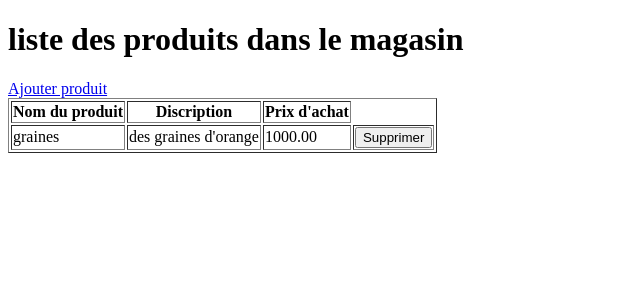
After one commit to ChemsSun/Projet-SI, a Django app: page /listePorduits/ in a window 1280 px wide. The commit adds this page. Shown: the top 300 px of the page, without its empty margins (0-640 px from the left). Run offline with Django 5.2, Linux system fonts and the light colour scheme; data comes from the database, SQL or seed files in the repository; both versions use the stored data as it was after the commit.

Commit message:
changement

```diff
--- a/BinomeProject/SystemeGestion/models.py
+++ b/BinomeProject/SystemeGestion/models.py
@@ -14,6 +14,7 @@ class Produit(models.Model):
     Code=models.AutoField(primary_key=True)
     NomP=models.CharField(max_length=30)
     Description=models.CharField(max_length=100)
+    prix_achat=models.DecimalField(max_digits=10, decimal_places=2)
     def __str__(self):
         return self.NomP
 
@@ -29,6 +30,9 @@ class Achat(models.Model):
 
     def __str__(self):
         return self.produit
+    def save(self, *args, **kwargs):
+        self.montant_total_achat_ht = self.quantite * self.prix_unitaire_ht
+        super().save(*args, **kwargs)
 
 
 class Client(models.Model):
--- /dev/null
+++ b/BinomeProject/SystemeGestion/templates/liste_produits.html
@@ -0,0 +1,36 @@
+<!DOCTYPE html>
+<html lang="en">
+<head>
+    <meta charset="UTF-8">
+    <meta name="viewport" content="width=device-width, initial-scale=1.0">
+    <title>Document</title>
+</head>
+<body>
+    <h1>liste des produits dans le magasin</h1>
+    <a href="{% url 'produits' %}">Ajouter produit</a>
+    <table border="1px">
+        <thead>
+          <tr>
+            <th>Nom du produit</th>
+            <th>Discription</th>
+            <th>Prix d'achat</th>
+          </tr>
+        </thead>
+        <tbody>
+          {%for produit in produits %}
+          <tr>
+            <td>{{produit.NomP}}</td>
+            <td>{{produit.Description}}</td>
+            <td>{{produit.prix_achat}}</td>
+            <td>
+              <form method="post" action="{% url 'delete_Produit' produit.Code %}">
+                {% csrf_token %}
+                <button type="submit" class="btn btn-danger">Supprimer</button>
+              </form>
+            </td>
+          </tr>
+          {% endfor %}
+        </tbody>
+      </table>
+</body>
+</html>
--- a/BinomeProject/SystemeGestion/urls.py
+++ b/BinomeProject/SystemeGestion/urls.py
@@ -9,4 +9,9 @@ urlpatterns=[
     path('listeAchat/',views.liste_achats,name='liste_achats'),
     path('delete_fournisseur/<int:fournisseur_id>/',views.delete_fournisseur,name='delete_fournisseur'),
     path('listeFournisseurs/',views.liste_fournisseurs,name='liste_fournisseurs'),
+    path('listePorduits/', views.list_produit,name='list_produit'),
+    path('produits/',views.produits,name='produits'),
+    path('delete_Produit/<int:produit_id>/',views.delete_Produit,name='delete_Produit'),
+    path('delete_achat/<int:achat_id>/', views.delete_achat, name='delete_achat'),
+
 ]
--- a/BinomeProject/SystemeGestion/views.py
+++ b/BinomeProject/SystemeGestion/views.py
@@ -1,38 +1,54 @@
+from decimal import Decimal
 from django.shortcuts import get_object_or_404, render ,redirect
 from django.shortcuts import render
 
 from SystemeGestion.models import Achat, Fournisseur, Produit
-from .forms import AchatForm, FournisseurForm
+from .forms import AchatForm, FournisseurForm, ProduitForm
 
 def home(request):
     return render(request,'home.html')
+
+# def achat(request):
+#     if request.method == 'POST':
+#         form = AchatForm(request.POST)
+#         if form.is_valid():
+#             fournisseur_nom = form.cleaned_data['fournisseur'].NomF
+#             produit_nom = form.cleaned_data['produit'].NomP
+#             quantite = form.cleaned_data['quantite']
+#             prix_unitaire_ht = form.cleaned_data['prix_unitaire_ht']
+#             montant_paye = form.cleaned_data['montant_paye']
+#             montant_total_achat_ht = quantite * prix_unitaire_ht
+
+#             fournisseur, created=Fournisseur.objects.get_or_create(NomF=fournisseur_nom)
+#             achat=Achat.objects.create(
+#                 fournisseur=fournisseur,
+#                 produit=form.cleaned_data['produit'],
+#                 quantite=quantite,
+#                 date_achat=form.cleaned_data['date_achat'],
+#                 prix_unitaire_ht=prix_unitaire_ht,
+#                 montant_total_achat_ht=montant_total_achat_ht,
+#                 montant_paye=montant_paye
+#             )
+#             form.save()
+#             return redirect('liste_achats')
+#     else:
+#         form = AchatForm()
+#         message="remplire votre achat"
+#     return render(request, 'achat.html', {'form': form ,'message':message})
+
+
 
 def achat(request):
     if request.method == 'POST':
         form = AchatForm(request.POST)
         if form.is_valid():
-            fournisseur_nom=form.cleaned_data['fournisseur'].NomF
-            produit_nom = form.cleaned_data['produit'].NomP
-            quantite=form.cleaned_data['quantite']
-            prix_unitaire=form.cleaned_data['prix_unitaire_ht']
-            montant_total_achat=quantite * prix_unitaire
-
-            fournisseur, created=Fournisseur.objects.get_or_create(NomF=fournisseur_nom)
-            achat=Achat.objects.create(
-                fournisseur=fournisseur,
-                produit=form.cleaned_data['produit'],
-                quantite=quantite,
-                date_achat=form.cleaned_data['date_achat'],
-                prix_unitaire_ht=prix_unitaire,
-                montant_total_achat_ht =montant_total_achat,
-                montant_paye=form.cleaned_data['montant_paye']
-            )
+            # Pas besoin de créer manuellement l'objet Achat
             form.save()
             return redirect('liste_achats')
     else:
         form = AchatForm()
-        message="remplire votre achat"
-    return render(request, 'achat.html', {'form': form ,'message':message})
+        message = "Remplissez votre achat"
+    return render(request, 'achat.html', {'form': form, 'message': message})
 
 def fournisseur(request):
     if request.method == 'POST':
@@ -43,6 +59,29 @@ def fournisseur(request):
     else:
         form = FournisseurForm()
     return render(request, 'fournisseur.html', {'form': form})
+
+# def paiement(request,achat_id):
+#     achat = get_object_or_404(Achat, pk=achat_id)
+#     montant_paye=request.POST.get('montant_paye')
+#     achat.montant_paye += Decimal(montant_paye)
+#     achat.save()
+#     achat.fournisseur.solde -= Decimal(montant_paye)
+#     achat.fournisseur.save()
+#     return render(request,'paiement.html',{'achat':achat})
+
+def produits(request):
+    if request.method=='POST':
+        form=ProduitForm(request.POST)
+        if form.is_valid():
+            form.save()
+            return redirect('list_produit')
+    else:
+        form=ProduitForm()
+    return render(request,'produit.html',{'form':form})
+
+def list_produit(request):
+    produits=Produit.objects.all()
+    return render(request,'liste_produits.html',{'produits':produits})
 
 def liste_achats(request):
     achats = Achat.objects.all()
@@ -59,3 +98,18 @@ def delete_fournisseur(request,fournisseur_id):
         fournisseur.delete()
         return redirect('liste_fournisseurs')
     return render(request,'delete_fournisseur.html',{'fournisseur':fournisseur})
+
+def delete_Produit(request,produit_id):
+    produit=get_object_or_404(Produit,pk=produit_id)
+
+    if request.method=='POST':
+        produit.delete()
+        return redirect('liste_produits')
+    return render(request,'delete_Produit.html',{'produit':produit})
+
+def delete_achat(request,achat_id):
+    achat=get_object_or_404(Achat,pk=achat_id)
+    if request.method=='POST':
+        achat.delete()
+        return redirect('liste_achats')
+    return render(request,'delete_achat.html',{'achat':achat})
```
Also changed, not shown: BinomeProject/SystemeGestion/forms.py (+6 -1 lines), BinomeProject/SystemeGestion/templates/delete_Produit.html (added, +11 -0 lines), BinomeProject/SystemeGestion/templates/liste_achats.html (+17 -7 lines), BinomeProject/SystemeGestion/templates/produit.html (added, +14 -0 lines), BinomeProject/SystemeGestion/migrations/0005_produit_prix_achat.py (added), BinomeProject/SystemeGestion/migrations/0006_achat_montant_reste_fournisseur_solde.py (added), BinomeProject/SystemeGestion/migrations/0007_alter_fournisseur_solde.py (added), BinomeProject/SystemeGestion/migrations/0008_alter_fournisseur_solde_alter_produit_prix_achat.py (added), BinomeProject/SystemeGestion/migrations/0009_alter_achat_montant_paye.py (added), BinomeProject/SystemeGestion/migrations/0010_remove_achat_montant_reste_remove_fournisseur_solde_and_more.py (added), BinomeProject/db.sqlite3.
